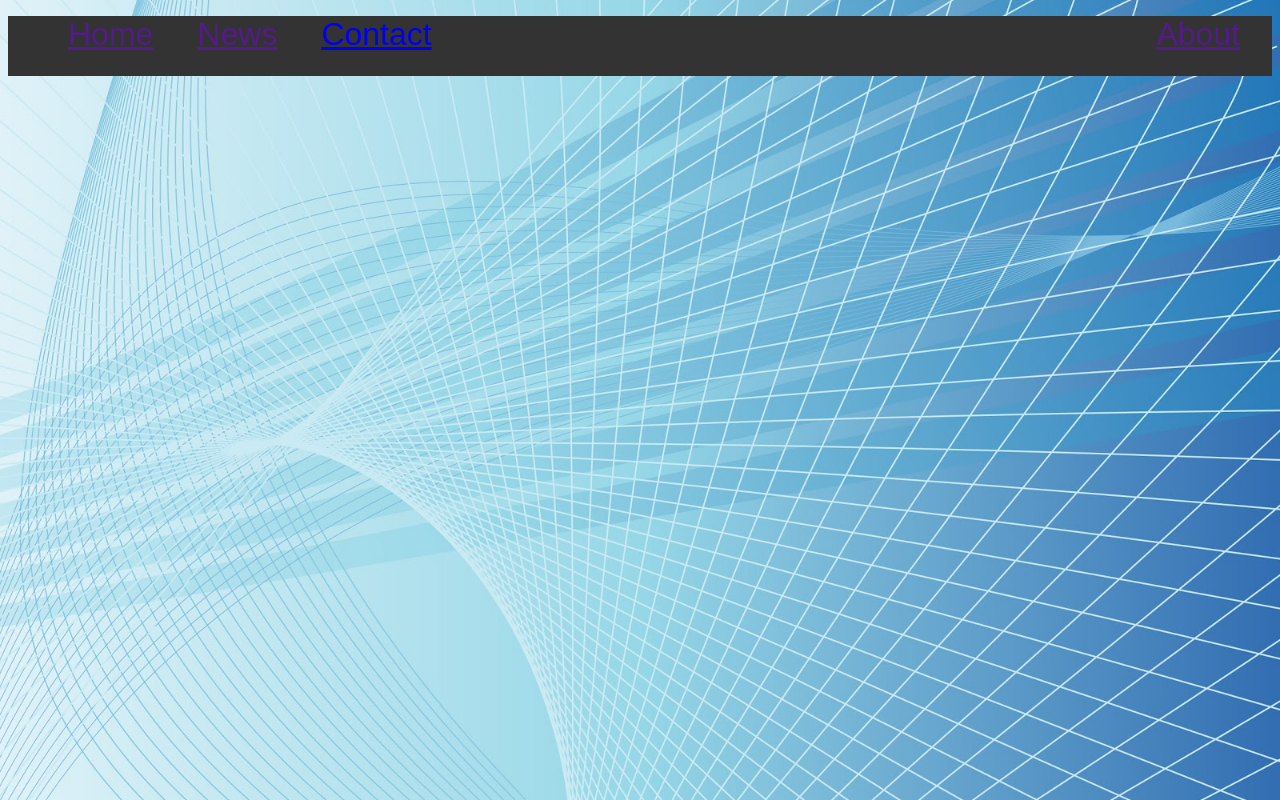
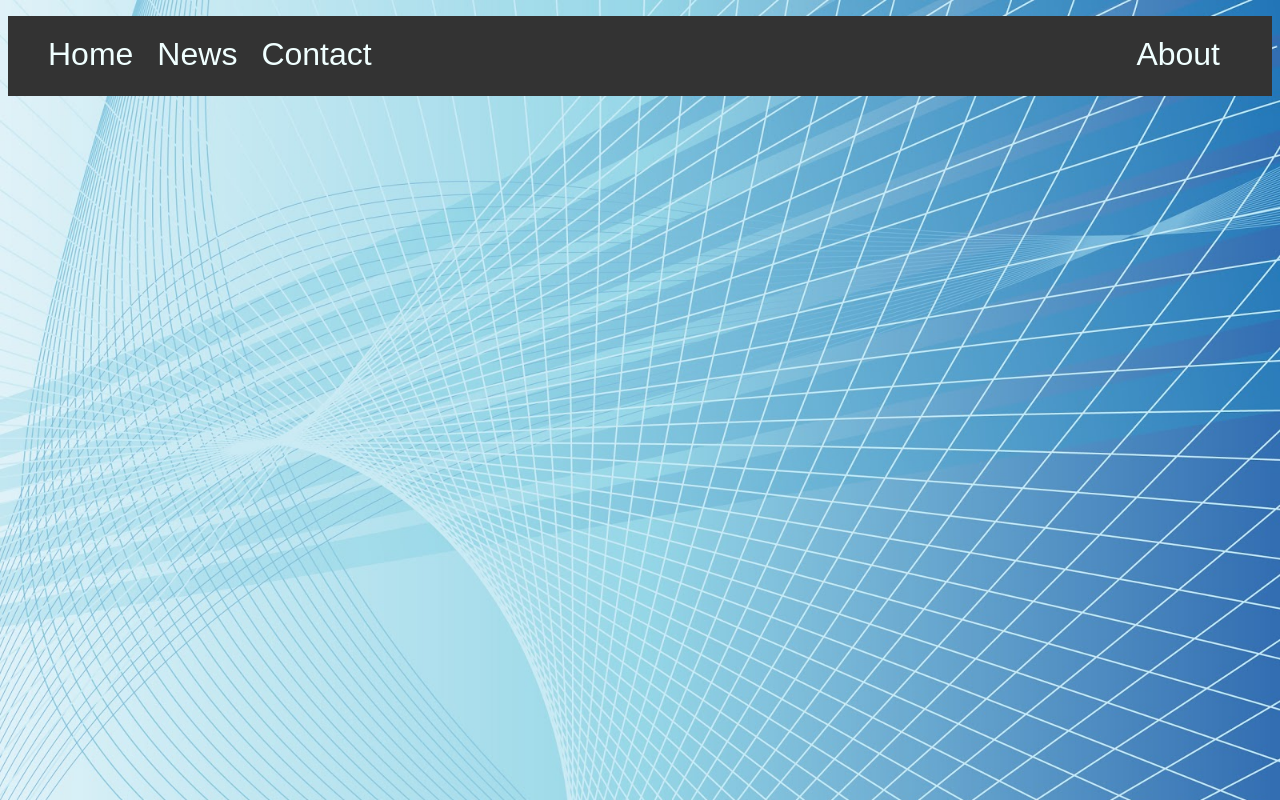
Before and after one commit to trv893/22Stu_mini-project, a plain HTML site: page index.html in a window 1280 px wide. Drawn offline with Linux system fonts and the light colour scheme.

Commit message:
corrects position and text deccoration of nav bar items

```diff
--- a/style.css
+++ b/style.css
@@ -8,22 +8,31 @@ body {
 nav ul {
     background-color: #333333;
     height: 60px;
+    padding-top: 20px;
 }
 
 nav li {
     display: inline;
     font-size: 32px;
     font-family: sans-serif;
-
+    padding-right: 60px;
+    padd
 }
 
 .nav_left_items {
-    padding: 20px;
+    position: relative;
+    padding-right: 20px;
+
 }
 
 #about_header {
     display: inline;
     position: absolute;
-    right: 40px;
+    right: 0;
 
 }
+
+a {
+    text-decoration: none;
+    color: azure;
+}
```
